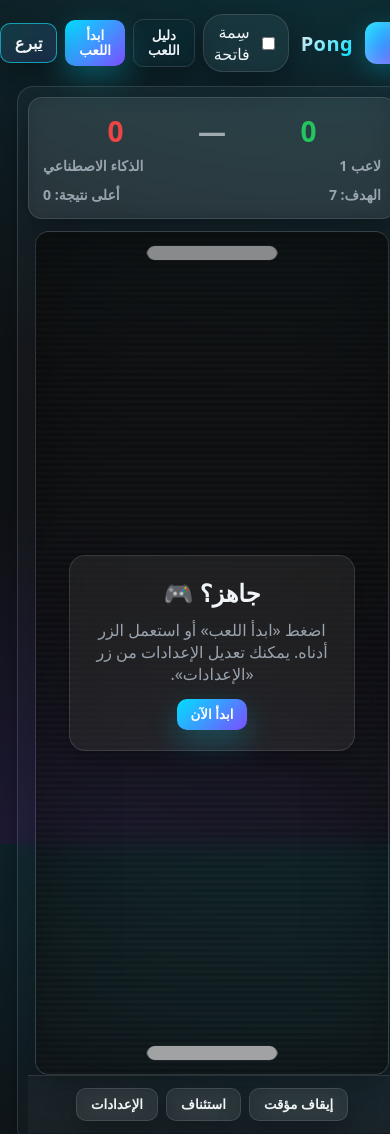
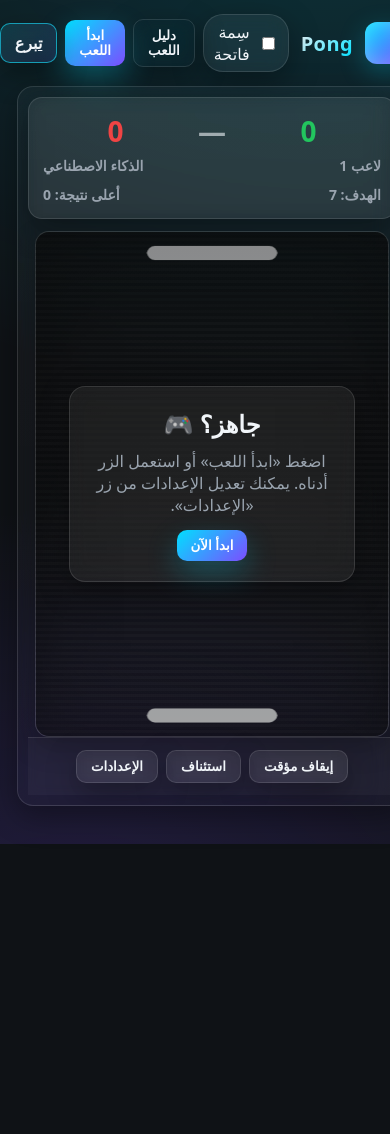
Before and after one commit to Azyz-Rh/Pong-game, a plain HTML site: page index.html in a window 390 px wide. Shown: the top 1134 px of the page. After the commit the page ends 844 px from the top, so only its background shows below. Drawn offline with Linux system fonts and the light colour scheme; animation ran at ten frames a second.

Commit message:
Reduce mobile playfield height to 60vh

```diff
--- a/index.html
+++ b/index.html
@@ -4,8 +4,8 @@
   <meta charset="UTF-8" />
   <meta name="viewport" content="width=device-width, initial-scale=1" />
   <title>Pong</title>
-  <link rel="stylesheet" href="styles.css?v=20251230_16" />
-  <script defer src="main.js?v=20251230_16"></script>
+  <link rel="stylesheet" href="styles.css?v=20251230_17" />
+  <script defer src="main.js?v=20251230_17"></script>
 </head>
 <body data-theme="dark">
   <header class="hero" aria-label="رأس الصفحة">
--- a/styles.css
+++ b/styles.css
@@ -254,7 +254,7 @@
         width: 96%;
         margin-inline: auto;
         aspect-ratio: auto;
-        height: 100dvh;
+        height: 60dvh;
       }
 
       #game { height: 100%; }
```
